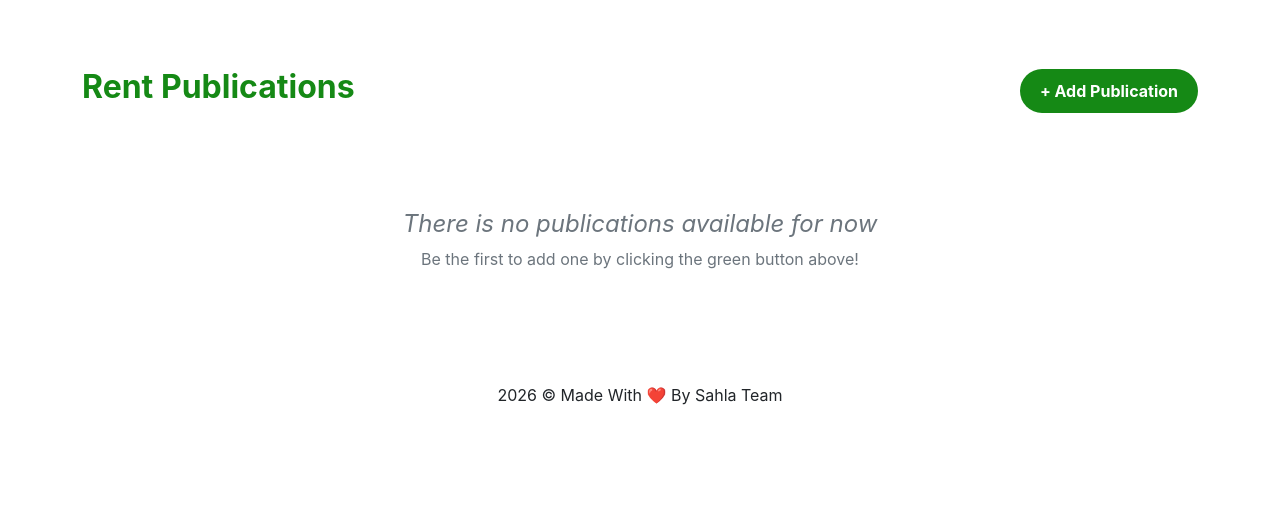
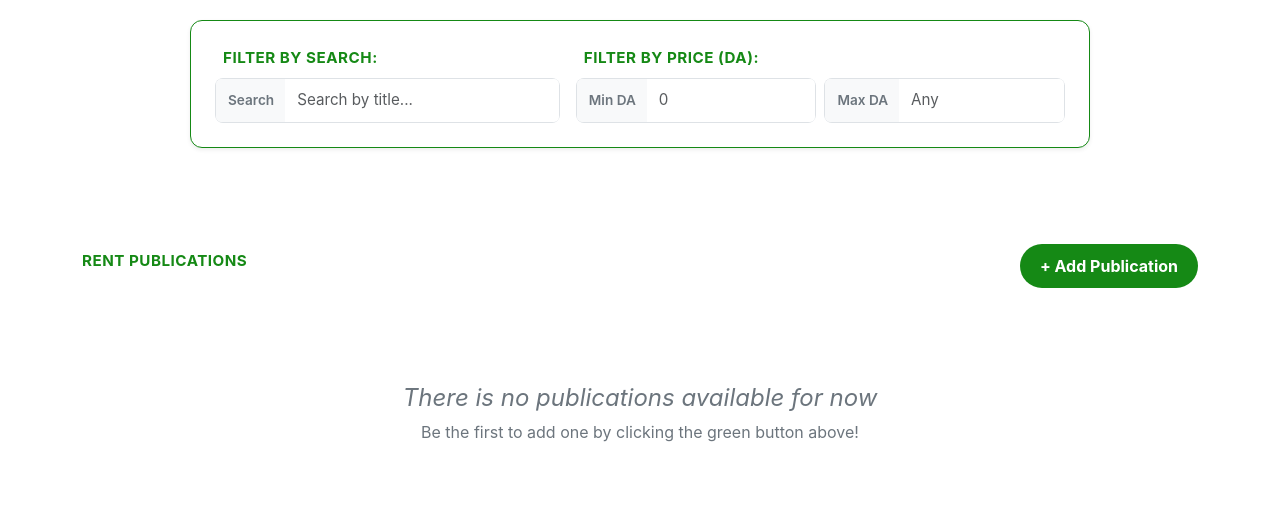
Before and after one commit to kilwwwwwa/Sahla-location-app, a PHP site: page /dashboard.php in a window 1280 px wide. Shown: the part 170-681 px from the top of the page. Run offline with PHP 8.4, Linux system fonts and the light colour scheme; data that the repository does not hold is empty.

Commit message:
Added Filter by search / filter by price functionality
i have added filtering functionality, and changed the user icon in new-index.html for a cleaner look

```diff
--- a/dashboard.php
+++ b/dashboard.php
@@ -23,7 +23,38 @@ try {
         <header class="top-banner">
             <div class="banner-logo"><img src="./Assets/logo-sahla-webapp-text-bold.png" alt="sahla" height="130" width="130"></div>
         </header>
-
+        <div class="filter-container shadow-sm p-4 mb-5 bg-white rounded">
+            <div class="row align-items-end g-3">
+                <div class="col-md-5">
+                    <label class="form-label fw-bold green-text mb-2">
+                        <i class="fas fa-search me-2"></i>Filter By Search:
+                    </label>
+                    <div class="input-group custom-input-group">
+                        <span class="input-group-text">Search</span>
+                        <input type="text" id="searchInput" class="form-control" placeholder="Search by title...">
+                    </div>
+                </div>
+                <div class="col-md-7">
+                    <label class="form-label fw-bold green-text mb-2">
+                        <i class="fas fa-money-bill-wave me-2"></i>Filter By Price (DA):
+                    </label>
+                    <div class="row g-2">
+                        <div class="col-6">
+                            <div class="input-group custom-input-group">
+                                <span class="input-group-text">Min DA</span>
+                                <input type="number" id="minPrice" class="form-control" placeholder="0">
+                            </div>
+                        </div>
+                        <div class="col-6">
+                            <div class="input-group custom-input-group">
+                                <span class="input-group-text">Max DA</span>
+                                <input type="number" id="maxPrice" class="form-control" placeholder="Any">
+                            </div>
+                        </div>
+                    </div>
+                </div>
+            </div>
+        </div>
         <div class="container my-5">
             <div class="d-flex justify-content-between align-items-center mb-5">
                 <h2 class="green-text">Rent Publications</h2>
@@ -34,9 +65,8 @@ try {
 
             <div class="row g-4 justify-content-center">
                 <?php if (count($publications) > 0): ?>
-
                     <?php foreach ($publications as $pub): ?>
-                <div class="col-md-4 col-sm-6">
+                        <div class="col-md-4 searchable-item col-sm-6">
                             <div class="pub-card h-100">
                                 <div class="card-img-container">
                                     <?php
@@ -70,5 +100,51 @@ try {
         </footer>
 
         <script src="https://cdn.jsdelivr.net/npm/bootstrap@5.3.3/dist/js/bootstrap.bundle.min.js"></script>
+        <script src="https://code.jquery.com/jquery-3.7.1.min.js"></script>
+        <script>
+            $(document).ready(function(){
+                // Trigger filter when typing in search OR price boxes
+                $("#searchInput, #minPrice, #maxPrice").on("keyup change", function() {
+
+                    // 1. Get all filter values
+                    var searchTerm = $("#searchInput").val().toLowerCase().trim();
+                    var min = parseFloat($("#minPrice").val()) || 0;
+                    var max = parseFloat($("#maxPrice").val()) || Infinity;
+
+                    $(".searchable-item").each(function() {
+                        // 2. Get the Title
+                        var titleText = $(this).find(".pub-title").text().toLowerCase().trim();
+                        var words = titleText.split(/\s+/);
+
+                        // 3. Get the Price (extract only the number from "500 DA / day")
+                        var priceText = $(this).find(".pub-price").text();
+                        var itemPrice = parseFloat(priceText.replace(/[^0-9.]/g, ''));
+
+                        // 4. Check Logic:
+                        // Does it match the title search?
+                        var titleMatches = searchTerm === "" || titleText.startsWith(searchTerm) || words.some(word => word.startsWith(searchTerm));
+
+                        // Is it within the price range?
+                        var priceMatches = (itemPrice >= min && itemPrice <= max);
+
+                        // 5. Toggle visibility (Item must pass BOTH tests)
+                        $(this).toggle(titleMatches && priceMatches);
+                    });
+
+                    // "No Results" message handling
+                    handleNoResults();
+                });
+
+                function handleNoResults() {
+                    if($(".searchable-item:visible").length === 0) {
+                        if($("#noResultsMsg").length === 0) {
+                            $(".row.g-4").append('<div id="noResultsMsg" class="col-12 text-center py-5"><h4 class="text-muted">No items match your criteria.</h4></div>');
+                        }
+                    } else {
+                        $("#noResultsMsg").remove();
+                    }
+                }
+            });
+        </script>
     </body>
 </html>
--- a/new-index.html
+++ b/new-index.html
@@ -22,7 +22,7 @@
 
         <div class="user-area">
             <a href="login_register_test_javascript.html">
-                <img src="./Assets/utilisateur.png" alt="Login" class="user-pic">
+                <img src="./Assets/user-icon.png" alt="Login/Register" class="user-pic">
             </a>
         </div>
     </nav>
--- a/style-dashboard.css
+++ b/style-dashboard.css
@@ -92,3 +92,69 @@ textarea.form-control { border-radius: 15px !important; padding: 15px !important
     height: 200px;
     object-fit: cover;
 }
+/* Container styling */
+.filter-container {
+    border: 1px solid #158915;
+    border-radius: 12px !important;
+    max-width: 900px;
+    margin: 0 auto;
+}
+
+/* Custom styling for labels */
+.green-text {
+    color: #158915 !important;
+    font-size: 0.95rem;
+    text-transform: uppercase;
+    letter-spacing: 0.5px;
+}
+
+/* Styling the Input Groups */
+.custom-input-group {
+    border-radius: 8px;
+    overflow: hidden;
+    transition: all 0.3s ease;
+}
+
+.custom-input-group .input-group-text {
+    background-color: #f8f9fa;
+    border-right: none;
+    color: #6c757d;
+    font-size: 0.85rem;
+    font-weight: 600;
+}
+
+.custom-input-group .form-control {
+    border-left: none;
+    padding: 10px 12px;
+    font-size: 0.95rem;
+}
+
+.custom-input-group .form-control:focus {
+    box-shadow: none;
+    border-color: #dee2e6;
+}
+
+/* Hover/Focus effect for the whole group */
+.custom-input-group:focus-within {
+    box-shadow: 0 0 0 3px rgba(21, 137, 21, 0.15);
+    border-color: #158915;
+}
+
+.custom-input-group:focus-within .input-group-text {
+    color: #158915;
+    background-color: #f0f7f0;
+}
+
+/* Remove default number arrows (spinners) for a cleaner look */
+input::-webkit-outer-spin-button,
+input::-webkit-inner-spin-button {
+    -webkit-appearance: none;
+    margin: 0;
+}
+
+input[type=number] {
+    /* Standard property for modern browsers */
+    appearance: textfield;
+    /* Legacy prefix for older Firefox versions */
+    -moz-appearance: textfield;
+}
--- a/style-details.css
+++ b/style-details.css
@@ -34,7 +34,7 @@ body{
     background-color: #158915; color: white;
     padding: 20px; border-radius: 1rem; position: sticky; top: 20px;
 }
-.badge-price { background-color: #eefcee; color: #158915; font-size: 1.5rem; padding: 10px 20px; border-radius: 30px; }
+.contact-box .badge-price { background-color: #eefcee; color: #158915; font-size: 1.5rem; padding: 10px 20px; border-radius: 5px !important; }
 /* Rounded corners for the carousel */
 .carousel, .carousel-inner, .carousel-item img {
     border-radius: 1.5rem !important;
```
Also changed, not shown: Assets/user-icon.png (added). Lines whose indentation alone changed are shown as unchanged.
